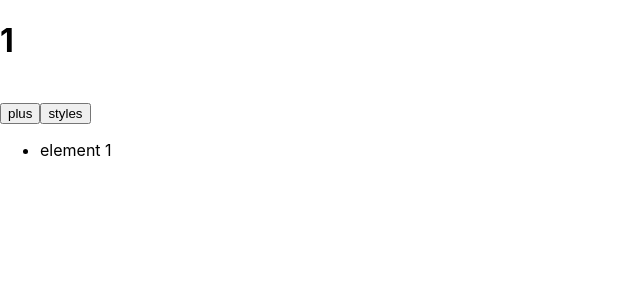
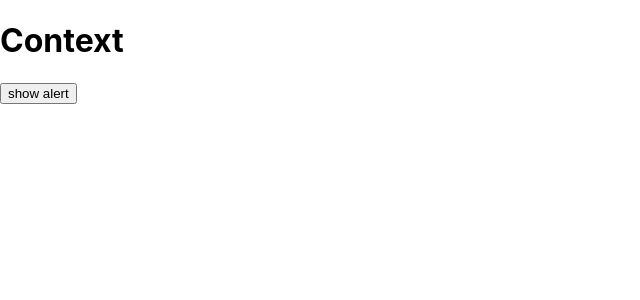
Before and after one commit to davit95/react-hooks, a React (Create React App) app: page / in a window 1280 px wide. Shown: the top 300 px of the page, without its empty margins (0-640 px from the left). Built offline with nearby package versions, Linux system fonts and the light colour scheme.

Commit message:
useContext

```diff
--- a/src/App.js
+++ b/src/App.js
@@ -1,10 +1,18 @@
 import React from 'react';
 // import TodoList from './components/Todo';
 // import UseMemo from './components/UseMemo';
-import UseCallback from './components/UseCallback';
+// import UseCallback from './components/UseCallback';
+import UseContext from './components/UseContext';
+import Alert from "./components/UseContext/Alert";
+import {AlertProvider} from "./context/AlertContext";
 
 function App() {
-    return <UseCallback />
+    return (
+        <AlertProvider>
+            <UseContext toggle={() => {}} />
+            <Alert />
+        </AlertProvider>
+    )
 }
 
 export default App;
--- /dev/null
+++ b/src/components/UseContext/Alert.js
@@ -0,0 +1,12 @@
+import React from "react";
+import {useAlert} from "../../context/AlertContext";
+
+export default function Alert() {
+    const { alert } = useAlert();
+
+    if (!alert) return null;
+
+    return (
+        <p>alert</p>
+    )
+}
--- /dev/null
+++ b/src/components/UseContext/index.js
@@ -0,0 +1,12 @@
+import React from "react";
+import {useAlert} from "../../context/AlertContext";
+
+export default function Index() {
+    const { toggle } = useAlert();
+    return (
+        <>
+            <h1>Context</h1>
+            <button onClick={toggle}>show alert</button>
+        </>
+    )
+}
--- /dev/null
+++ b/src/context/AlertContext.js
@@ -0,0 +1,21 @@
+import React, {createContext, useContext, useState} from "react";
+
+const AlertContext = createContext();
+
+export const useAlert = () => {
+    return useContext(AlertContext)
+}
+
+export const AlertProvider = ({ children }) => {
+    const [alert, setAlert] = useState(false);
+    const toggle = () => setAlert(prev => !prev);
+
+    return (
+        <AlertContext.Provider value={{
+            alert,
+            toggle
+        }}>
+            { children }
+        </AlertContext.Provider>
+    )
+}
```
